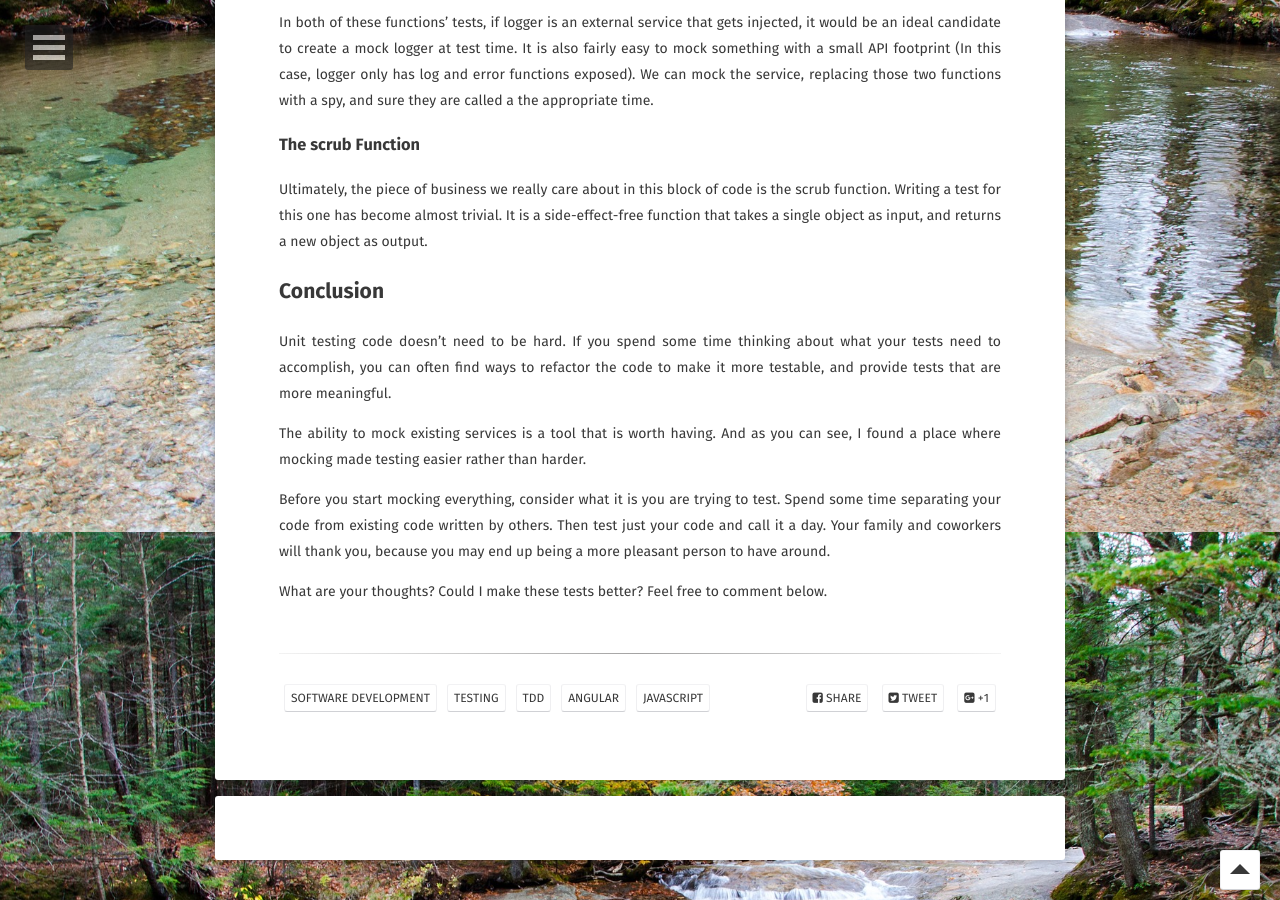
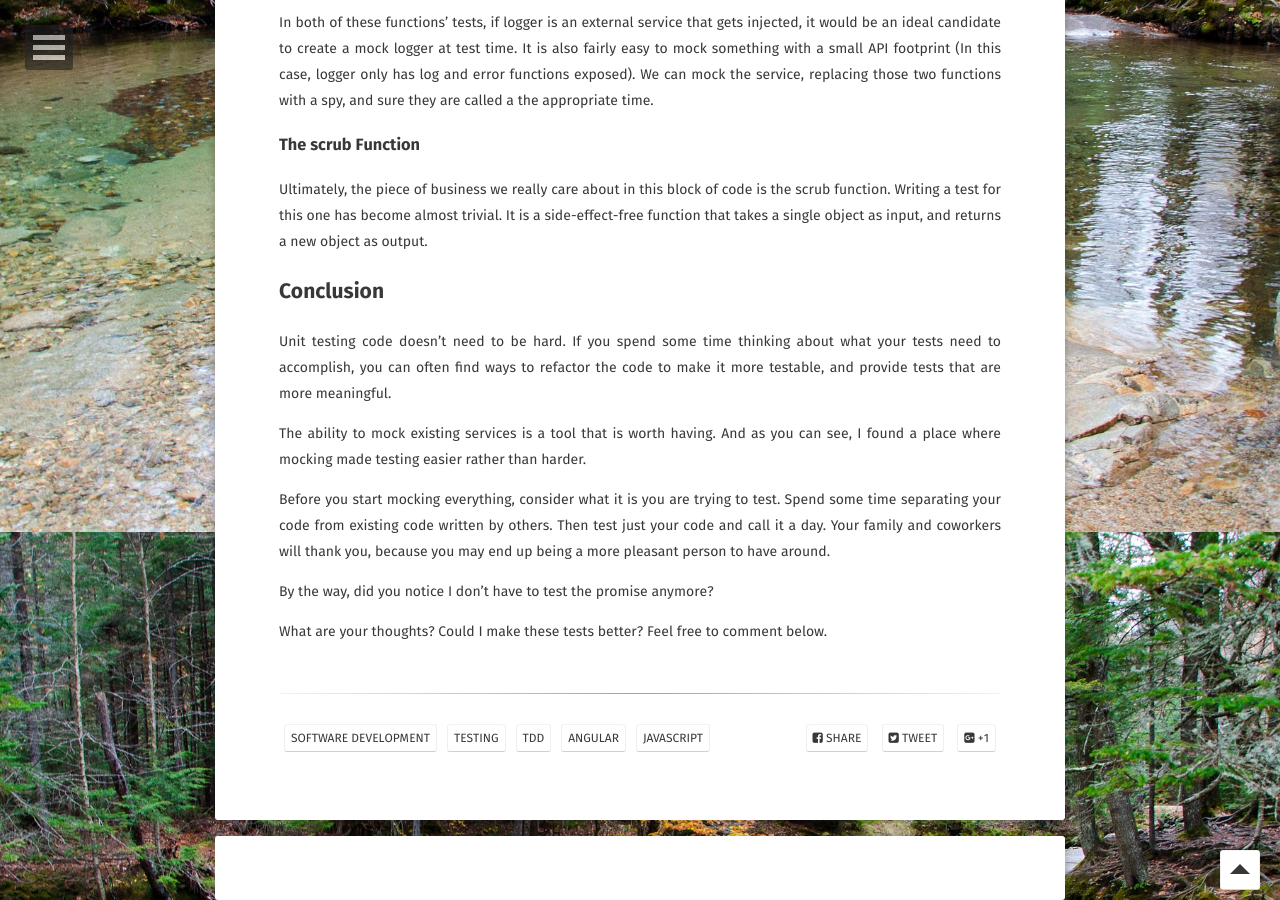
Before and after one commit to walkingriver/walkingriver.github.io, a Jekyll site: the page built from _posts/2019-01-11-stop-testing-my-code.md, in a window 1280 px wide and 900 px high, scrolled down 3968 px. Built offline with Jekyll 4.4.1, drawn with Linux system fonts in a browser that asks for light colours; some web fonts are replaced; comment, search, counter and statistics services are not loaded.

Commit message:
Minor edit

```diff
--- a/_posts/2019-01-11-stop-testing-my-code.md
+++ b/_posts/2019-01-11-stop-testing-my-code.md
@@ -193,5 +193,7 @@ code written by others. Then test just your code and call it a day.
 Your family and coworkers will thank you, because you may end up
 being a more pleasant person to have around.
 
+By the way, did you notice I don't have to test the promise anymore?
+
 What are your thoughts? Could I make these tests better? Feel free
 to comment below.
```
